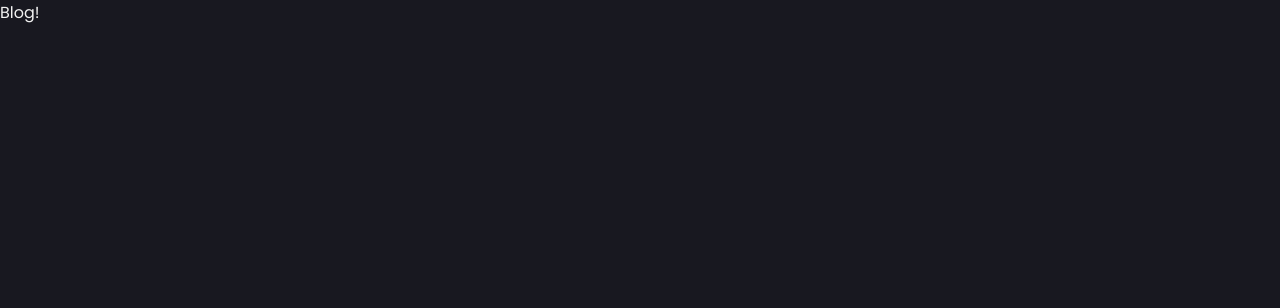
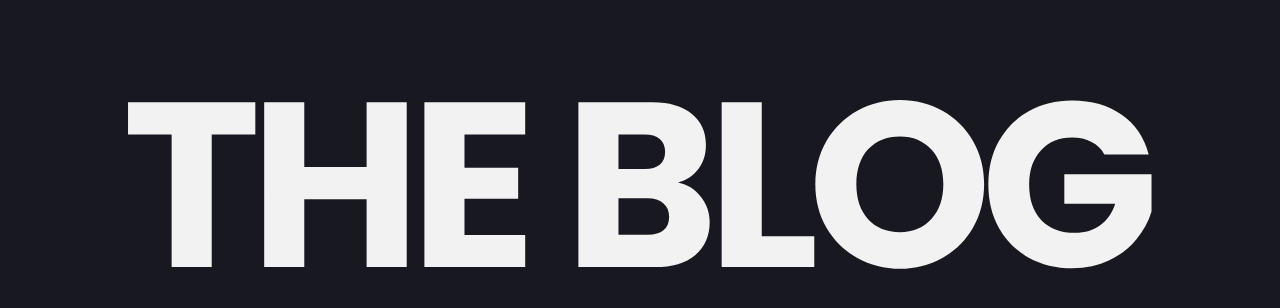
Before and after one commit to f0lg0/portfolio, a Next.js app: page /blog in a window 1280 px wide. Shown: the top 308 px of the page. Built offline with nearby package versions, Linux system fonts and the light colour scheme.

Commit message:
new: started to look at The Blog

```diff
--- a/pages/blog.tsx
+++ b/pages/blog.tsx
@@ -1,3 +1,13 @@
+import styles from "../styles/Blog.module.css";
+import BlogLogo from "../public/theblog.svg";
+import Image from "next/image";
+
 export default function Blog() {
-    return <p>Blog!</p>;
+    return (
+        <div className={styles.main}>
+            <div className={styles.blog_title}>
+                <Image src={BlogLogo} alt="THE BLOG" />
+            </div>
+        </div>
+    );
 }
--- /dev/null
+++ b/styles/Blog.module.css
@@ -0,0 +1,20 @@
+.main {
+    max-width: 1550px;
+    width: 80%;
+    height: 500px;
+    margin: auto;
+}
+
+.blog_title {
+    width: 100%;
+    display: flex;
+    align-items: center;
+    justify-content: center;
+
+    margin-top: 100px;
+}
+
+.blog_title img {
+    width: 100%;
+    height: 100%;
+}
```
Also changed, not shown: public/theblog.svg (added).
